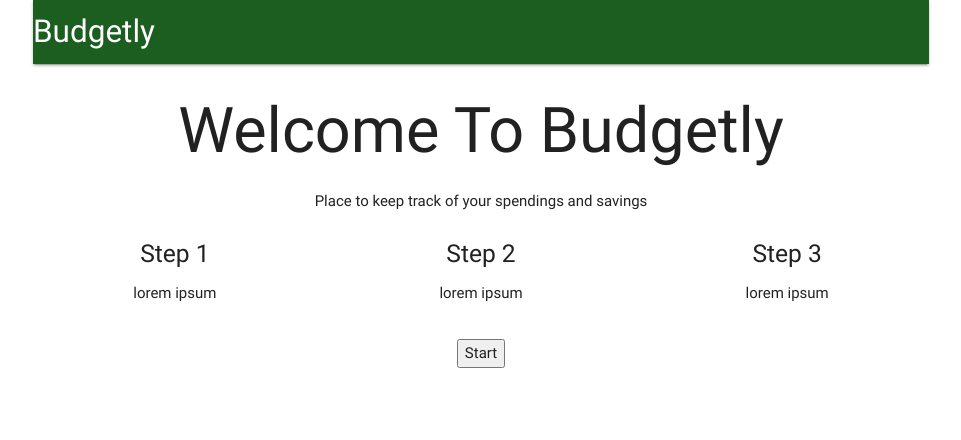
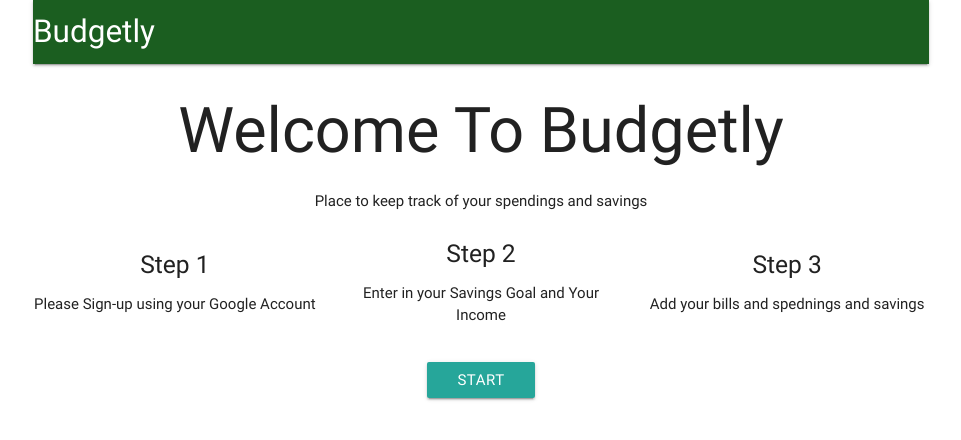
Before and after one commit to emamiali/Budgetly, a React (Create React App) app in the folder client/: page / in a window 1280 px wide. Shown: the top 440 px of the page, without its empty margins (159-1120 px from the left). Built offline with nearby package versions, Linux system fonts and the light colour scheme; no server answers.

Commit message:
added more info to the landing page

```diff
--- a/client/src/components/Landing.js
+++ b/client/src/components/Landing.js
@@ -2,7 +2,7 @@ import React from 'react';
 
 const Landing = () => {
   return (
-    <div style={{ textAlign: 'center' }} >
+    <div style={welcomeStyle} >
       <div>
         <h1>Welcome To Budgetly</h1>
         <p>Place to keep track of your spendings and savings</p>
@@ -10,20 +10,26 @@ const Landing = () => {
       <div className="valign-wrapper row">
         <div className="col s4">
           <h5>Step 1</h5>
-          <p>lorem ipsum</p>
+          <p>Please Sign-up using your Google Account</p>
         </div>
         <div  className="col s4">
           <h5>Step 2</h5>
-          <p>lorem ipsum</p>
+          <p>Enter in your Savings Goal and Your Income</p>
         </div>
         <div  className="col s4">
           <h5>Step 3</h5>
-          <p>lorem ipsum</p>
+          <p>Add your bills and spednings and savings</p>
         </div>
       </div>
-      <button>Start</button>
+      <a href="/auth/google"className="waves-effect waves-light btn">Start</a>
     </div>
   );
 };
 
 export default Landing;
+
+
+const welcomeStyle = {
+  textAlign: 'center',
+
+}
```
